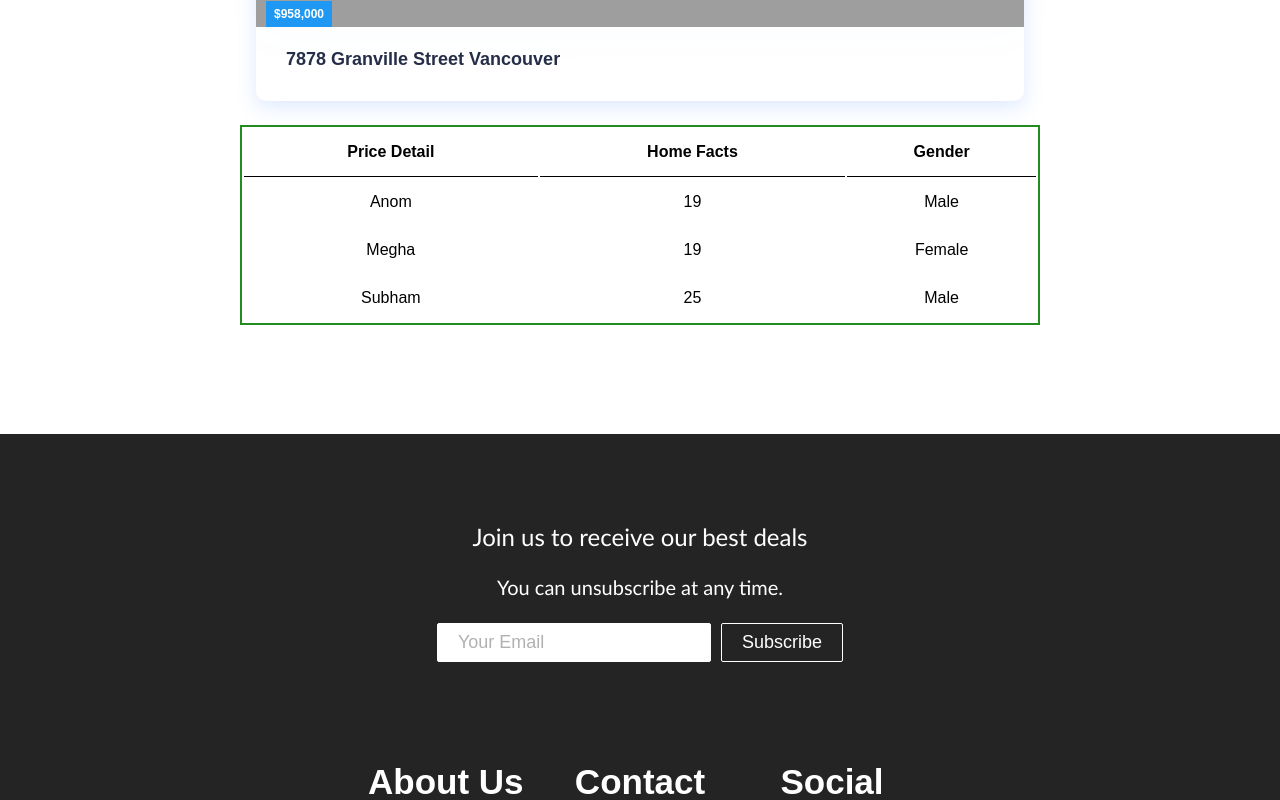
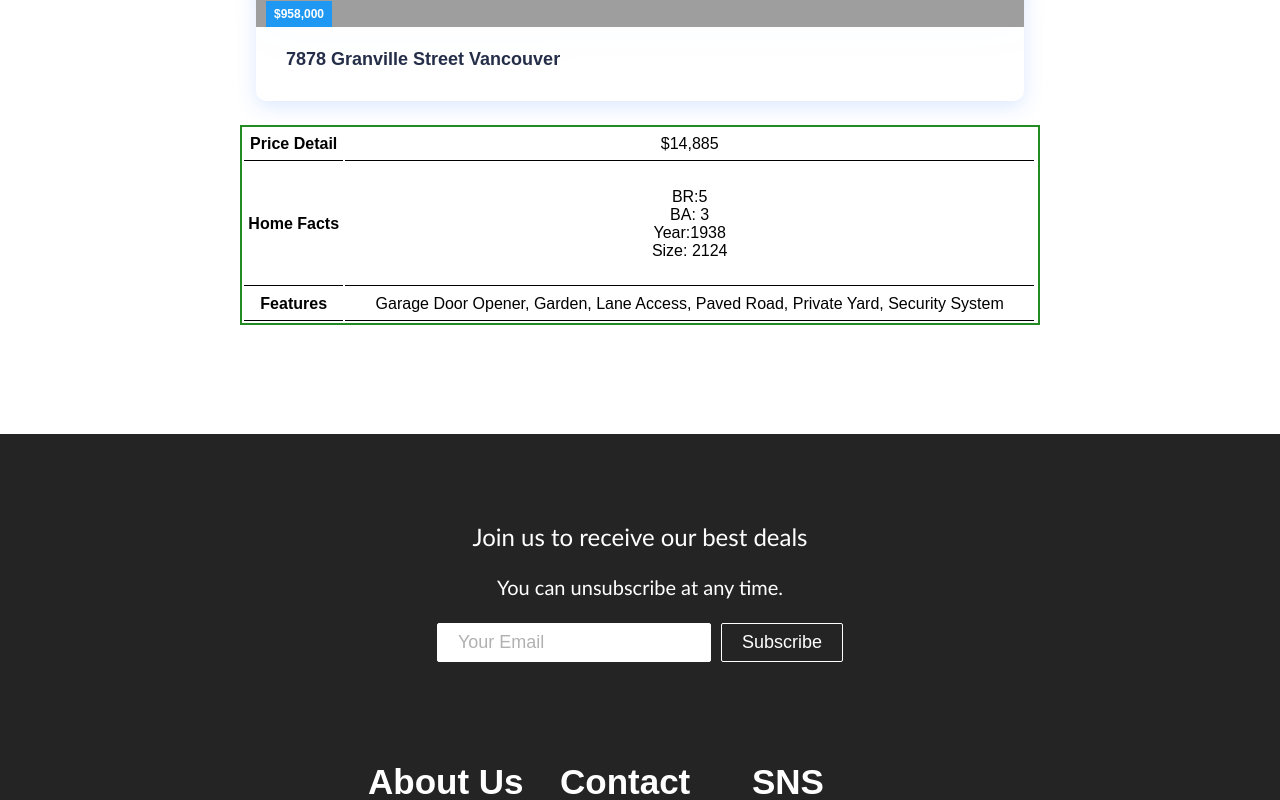
Before and after one commit to Hyonsok/realestat_app, a React (Create React App) app: page /house-details/0 in a window 1280 px wide. Shown: the part 740-1540 px from the top of the page. Built offline with nearby package versions, Linux system fonts and the light colour scheme; grey boxes are pictures that could not be loaded.

Commit message:
added home detail data
added home detail data (gross tax, home size, year built, # bedrooms, # bathrooms, features)

```diff
--- a/package.json
+++ b/package.json
@@ -16,6 +16,7 @@
     "react-redux": "^8.0.1",
     "react-router-dom": "^6.3.0",
     "react-scripts": "5.0.1",
+    "react-table": "^7.8.0",
     "redux": "^4.2.0",
     "web-vitals": "^2.1.4"
   },
--- a/public/db.json
+++ b/public/db.json
@@ -4,64 +4,104 @@
             "id": 0,
             "name":"House #1",
             "price":"$958,000",
+            "gross_tax":"$14,885",
+            "bedrooms": 5,
+            "bathrooms": 3,
+            "year_built": 1938,
+            "size": 2124,
             "address": "7878 Granville Street Vancouver",
-            "instruction": "5BR 3BA, Bright and Quiet Place. A boutique collection of 22 contret homes in the heard of Vancouver West End, a few steps from the shops of Davie Village.",
+            "features": "Garage Door Opener, Garden, Lane Access, Paved Road, Private Yard, Security System",
             "image": "https://encrypted-tbn0.gstatic.com/images?q=tbn:ANd9GcTgrTDM2IJiGGdfkU6oyfh4OW2a4Wcw-1bK8Q&usqp=CAU"
         },
         {
             "id": 1,
             "name":"House #2",
             "price":"$1,468,000",
+            "gross_tax":"$15,625",
+            "bedrooms": 7,
+            "bathrooms": 3,
+            "year_built": 1972,
+            "size": 1342,
             "address": "2626 Yukon Street Vancouver",
-            "instruction": "Lorem Ipsum has been the industry",
+            "features": "Central Location, Garden, Lane Access",
             "image": "https://images.adsttc.com/media/images/5ecd/d4ac/b357/65c6/7300/009d/large_jpg/02C.jpg?1590547607"
         },
         {
             "id": 2,
             "name":"House #3",
             "price":"$1,499,000",
+            "gross_tax":"$16,210",
+            "bedrooms": 6,
+            "bathrooms": 3,
+            "year_built": 2002,
+            "size": 1600,
             "address": "1541 E 10th Avenue Vancouver",
-            "instruction": "Lorem Ipsum has been the industry",
+            "features": "Central Location, Private Setting, Shopping Nearby",
             "image": "https://static.dezeen.com/uploads/2020/02/house-in-the-landscape-niko-arcjitect-architecture-residential-russia-houses-khurtin_dezeen_2364_hero.jpg"
         },
         {
             "id": 3,
             "name":"House #4",
             "price":"$1,389,000",
+            "gross_tax":"$13,735",
+            "bedrooms": 4,
+            "bathrooms": 2,
+            "year_built": 1994,
+            "size": 1215,
             "address": "4261 W 13th Avenue Vancouver",
-            "instruction": "Lorem Ipsum has been the industry",
+            "features": "Central Location, Drapes/window Coverings, Garage Door Opener, Garden, Jetted Bathtub, Lane Access, Private Yard, Security System, Smoke Alarm, Sprinkler - Fire, Vacuum - Built In, Vaulted Ceiling",
             "image": "https://images.unsplash.com/photo-1580587771525-78b9dba3b914?ixlib=rb-1.2.1&ixid=MnwxMjA3fDB8MHxzZWFyY2h8MXx8aG91c2UlMjBleHRlcmlvcnxlbnwwfHwwfHw%3D&w=1000&q=80"
         },
         {
             "id": 4,
             "name":"House #5",
             "price":"$4,180,000",
+            "gross_tax":"$16,323",
+            "bedrooms": 5,
+            "bathrooms": 4,
+            "year_built": 1999,
+            "size": 2200,
             "address": "480 W 35th Avenue Vancouver",
-            "instruction": "Lorem Ipsum has been the industry",
+            "features": "Central Location, Recreation Nearby, Shopping Nearby",
             "image": "https://cdn.decoist.com/wp-content/uploads/2021/06/Modular-black-house-with-balcony-49706.jpg"
         },
         {
             "id": 5,
             "name":"House #6",
             "price":"$799,900",
+            "gross_tax":"$19,851",
+            "bedrooms": 5,
+            "bathrooms": 4,
+            "year_built": 1985,
+            "size": 2684,
             "address": "5811 Adera Street Vancouver",
-            "instruction": "Lorem Ipsum has been the industry",
+            "features": "Drapes/window Coverings, Garage Door Opener, Security - Roughed In, Smoke Alarm, Sprinkler - Fire",
             "image": "https://media.gettyimages.com/photos/modern-custom-suburban-home-exterior-picture-id1255835529?s=612x612"
         },
         {
             "id": 6,
             "name":"House #7",
             "price":"$4,980,000",
+            "gross_tax":"$12,344",
+            "bedrooms": 7,
+            "bathrooms": 4,
+            "year_built": 1993,
+            "size": 4123,
             "address": "3288 W 23rd Avenue Vancouver",
-            "instruction": "Lorem Ipsum has been the industry",
+            "features": "Central Location, Lane Access, Private Yard",
             "image": "https://cdn.houseplansservices.com/product/6ek8jns2uvt3p24kbigoctc4ih/w800x533.jpg?v=13"
         },
         {
             "id": 7,
             "name":"House #8",
             "price":"$1,198,800",
+            "gross_tax":"$13,285",
+            "bedrooms": 5,
+            "bathrooms": 5,
+            "year_built": 2004,
+            "size": 4323,
             "address": "5530 Oak Street Vancouver",
-            "instruction": "Lorem Ipsum has been the industry",
+            "features": "Central Location, Recreation Nearby, Shopping Nearby",
             "image": "https://i0.wp.com/homesofheights.com/wp-content/uploads/2020/03/MODERN-HOUSE-2.jpg?fit=1240%2C800&ssl=1"
         }
     ]
--- a/src/components/Footer.js
+++ b/src/components/Footer.js
@@ -33,14 +33,14 @@ function Footer() {
             <Link to='/'>Terms of Service</Link>
           </div>
           <div className='footer-link-items'>
-            <h2>Contact Us</h2>
+            <h2>Contact</h2>
             <Link to='/'>Contact</Link>
             <Link to='/'>Support</Link>
           </div>
         </div>
         <div className='footer-link-wrapper'>
           <div className='footer-link-items'>
-            <h2>Social Media</h2>
+            <h2>SNS</h2>
             <Link to='/'>Instagram</Link>
             <Link to='/'>Facebook</Link>
             <Link to='/'>Twitter</Link>
--- a/src/components/Hero.js
+++ b/src/components/Hero.js
@@ -29,7 +29,6 @@ function Hero() {
           className='btns'
           buttonStyle='btn--primary'
           buttonSize='btn--large'
-          onClick={console.log('hey')}
         >
           Search <i className='far fa-play-circle' />
         </Button>
--- a/src/components/Table.css
+++ b/src/components/Table.css
@@ -16,5 +16,6 @@ th {
 }
 
 td {
+    border-bottom: 1px solid black;
     text-align: center;
 }
--- a/src/components/Table.js
+++ b/src/components/Table.js
@@ -1,28 +1,40 @@
-import React from 'react'
+import React,{ useState, useEffect } from 'react'
 import './Table.css'
+import axios from 'axios';
 function Table(props) {
-    const data = [
-        { name: "Anom", age: 19, gender: "Male" },
-        { name: "Megha", age: 19, gender: "Female" },
-        { name: "Subham", age: 25, gender: "Male"},
-      ]
+  let houseId = props.houseId;
+  const [data,setData]=useState([]);
+  useEffect(()=>{
+    axios.get('/db.json')
+    .then(x => setData(x.data))
+    .catch(error => {
+      alert(error);
+    });
+  }, []);
+  let features = data.houses?.[houseId]["features"];
+  let grossTax = data.houses?.[houseId]["gross_tax"];
+  let bedrooms = data.houses?.[houseId]["bedrooms"];
+  let bathrooms = data.houses?.[houseId]["bathrooms"];
+  let yearBuilt = data.houses?.[houseId]["year_built"];
+  let size = data.houses?.[houseId]["size"];
     return (
         <div className="Table">
           <table>
             <tr>
               <th>Price Detail</th>
+                <td>{grossTax}</td>
+            </tr>
+            <tr>
               <th>Home Facts</th>
-              <th>Gender</th>
+              <td>BR:{bedrooms}<br></br>
+              BA: {bathrooms}<br></br>
+              Year:{yearBuilt}<br></br>
+              Size: {size}</td><br></br>
             </tr>
-            {data.map((val, key) => {
-              return (
-                <tr key={key}>
-                  <td>{val.name}</td>
-                  <td>{val.age}</td>
-                  <td>{val.gender}</td>
-                </tr>
-              )
-            })}
+            <tr>
+              <th>Features</th>
+              <td>{features}</td>
+            </tr>
           </table>
         </div>
       );
--- a/src/pages/HouseDetail.js
+++ b/src/pages/HouseDetail.js
@@ -14,11 +14,9 @@ function HouseDetail() {
       alert(error);
     });
   }, []);
-  // console.log(data.houses?.[houseId]["image"])
   let image = data.houses?.[houseId]["image"];
   let address = data.houses?.[houseId]["address"];
   let price = data.houses?.[houseId]["price"];
-  let instruction = data.houses?.[houseId]["instruction"]
   return (
     <div className='cards'>
       <h1 style={{color: "black"}}>Here is what you chose!</h1>
@@ -34,7 +32,7 @@ function HouseDetail() {
         />
         </ul>
         <Table
-          instruction={instruction}
+        houseId={houseId}
         />
         </div>
       </div>
```
Also changed, not shown: 1 other file (tests, documents, lock files or other folders).
